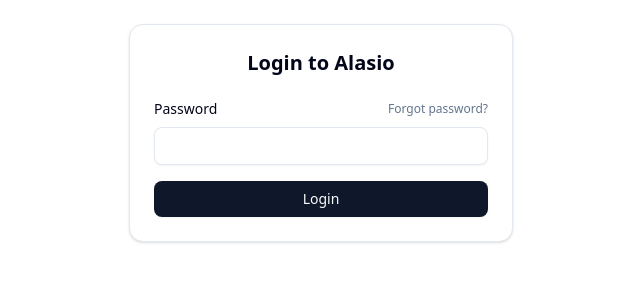
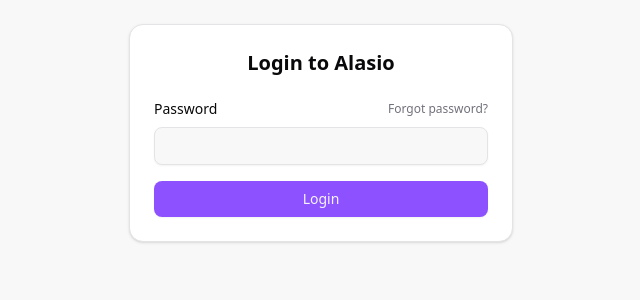
Before and after one commit to LmeSzinc/Alasio, a SvelteKit app in the folder frontend/: page /auth in a window 1280 px wide. Shown: the top 300 px of the page, without its empty margins (319-959 px from the left). Built offline with nearby package versions, Linux system fonts and the light colour scheme.

Commit message:
Add(frontend): Dark mode toggle

```diff
--- a/frontend/package.json
+++ b/frontend/package.json
@@ -43,5 +43,8 @@
     "onlyBuiltDependencies": [
       "esbuild"
     ]
+  },
+  "dependencies": {
+    "mode-watcher": "^1.1.0"
   }
 }
--- a/frontend/src/app.css
+++ b/frontend/src/app.css
@@ -6,72 +6,71 @@
 
 :root {
   --radius: 0.625rem;
-  --background: oklch(1 0 0);
-  --foreground: oklch(0.129 0.042 264.695);
+  --background: #f8f8f8;
+  --foreground: oklch(0.141 0.005 285.823);
   --card: oklch(1 0 0);
-  --card-foreground: oklch(0.129 0.042 264.695);
+  --card-foreground: oklch(0.141 0.005 285.823);
   --popover: oklch(1 0 0);
-  --popover-foreground: oklch(0.129 0.042 264.695);
-  --primary: oklch(0.208 0.042 265.755);
-  --primary-foreground: oklch(0.984 0.003 247.858);
-  --secondary: oklch(0.968 0.007 247.896);
-  --secondary-foreground: oklch(0.208 0.042 265.755);
-  --muted: oklch(0.968 0.007 247.896);
-  --muted-foreground: oklch(0.554 0.046 257.417);
-  --accent: oklch(0.968 0.007 247.896);
-  --accent-foreground: oklch(0.208 0.042 265.755);
+  --popover-foreground: oklch(0.141 0.005 285.823);
+  --primary: oklch(0.606 0.25 292.717);
+  --primary-foreground: oklch(0.969 0.016 293.756);
+  --secondary: oklch(0.967 0.001 286.375);
+  --secondary-foreground: oklch(0.21 0.006 285.885);
+  --muted: oklch(0.967 0.001 286.375);
+  --muted-foreground: oklch(0.552 0.016 285.938);
+  --accent: oklch(0.967 0.001 286.375);
+  --accent-foreground: oklch(0.21 0.006 285.885);
   --destructive: oklch(0.577 0.245 27.325);
-  --border: oklch(0.929 0.013 255.508);
-  --input: oklch(0.929 0.013 255.508);
-  --ring: oklch(0.704 0.04 256.788);
+  --border: oklch(0.92 0.004 286.32);
+  --input: oklch(0.92 0.004 286.32);
+  --ring: oklch(0.606 0.25 292.717);
   --chart-1: oklch(0.646 0.222 41.116);
   --chart-2: oklch(0.6 0.118 184.704);
   --chart-3: oklch(0.398 0.07 227.392);
   --chart-4: oklch(0.828 0.189 84.429);
   --chart-5: oklch(0.769 0.188 70.08);
-  --sidebar: oklch(0.984 0 0);
-  --sidebar-foreground: oklch(0.129 0.042 264.695);
-  --sidebar-primary: oklch(0.208 0.042 265.755);
-  --sidebar-primary-foreground: oklch(0.984 0.003 247.858);
-  --sidebar-accent: oklch(0.968 0.007 247.896);
-  --sidebar-accent-foreground: oklch(0.208 0.042 265.755);
-  --sidebar-border: oklch(0.929 0.013 255.508);
-  --sidebar-ring: oklch(0.704 0.04 256.788);
-  --surface: oklch(0.98 0 0);
+  --sidebar: oklch(0.985 0 0);
+  --sidebar-foreground: oklch(0.141 0.005 285.823);
+  --sidebar-primary: oklch(0.606 0.25 292.717);
+  --sidebar-primary-foreground: oklch(0.969 0.016 293.756);
+  --sidebar-accent: oklch(0.967 0.001 286.375);
+  --sidebar-accent-foreground: oklch(0.21 0.006 285.885);
+  --sidebar-border: oklch(0.92 0.004 286.32);
+  --sidebar-ring: oklch(0.606 0.25 292.717);
 }
 
 .dark {
-  --background: oklch(0.129 0.042 264.695);
-  --foreground: oklch(0.984 0.003 247.858);
-  --card: oklch(0.208 0.042 265.755);
-  --card-foreground: oklch(0.984 0.003 247.858);
-  --popover: oklch(0.208 0.042 265.755);
-  --popover-foreground: oklch(0.984 0.003 247.858);
-  --primary: oklch(0.929 0.013 255.508);
-  --primary-foreground: oklch(0.208 0.042 265.755);
-  --secondary: oklch(0.279 0.041 260.031);
-  --secondary-foreground: oklch(0.984 0.003 247.858);
-  --muted: oklch(0.279 0.041 260.031);
-  --muted-foreground: oklch(0.704 0.04 256.788);
-  --accent: oklch(0.279 0.041 260.031);
-  --accent-foreground: oklch(0.984 0.003 247.858);
+  --background: oklch(0.141 0.005 285.823);
+  --foreground: oklch(0.985 0 0);
+  --card: oklch(0.21 0.006 285.885);
+  --card-foreground: oklch(0.985 0 0);
+  --popover: oklch(0.21 0.006 285.885);
+  --popover-foreground: oklch(0.985 0 0);
+  --primary: oklch(0.541 0.281 293.009);
+  --primary-foreground: oklch(0.969 0.016 293.756);
+  --secondary: oklch(0.274 0.006 286.033);
+  --secondary-foreground: oklch(0.985 0 0);
+  --muted: oklch(0.274 0.006 286.033);
+  --muted-foreground: oklch(0.705 0.015 286.067);
+  --accent: oklch(0.274 0.006 286.033);
+  --accent-foreground: oklch(0.985 0 0);
   --destructive: oklch(0.704 0.191 22.216);
   --border: oklch(1 0 0 / 10%);
   --input: oklch(1 0 0 / 15%);
-  --ring: oklch(0.551 0.027 264.364);
+  --ring: oklch(0.541 0.281 293.009);
   --chart-1: oklch(0.488 0.243 264.376);
   --chart-2: oklch(0.696 0.17 162.48);
   --chart-3: oklch(0.769 0.188 70.08);
   --chart-4: oklch(0.627 0.265 303.9);
   --chart-5: oklch(0.645 0.246 16.439);
-  --sidebar: oklch(0.208 0 0);
-  --sidebar-foreground: oklch(0.984 0.003 247.858);
-  --sidebar-primary: oklch(0.488 0.243 264.376);
-  --sidebar-primary-foreground: oklch(0.984 0.003 247.858);
-  --sidebar-accent: oklch(0.279 0.041 260.031);
-  --sidebar-accent-foreground: oklch(0.984 0.003 247.858);
+  --sidebar: oklch(0.21 0.006 285.885);
+  --sidebar-foreground: oklch(0.985 0 0);
+  --sidebar-primary: oklch(0.541 0.281 293.009);
+  --sidebar-primary-foreground: oklch(0.969 0.016 293.756);
+  --sidebar-accent: oklch(0.274 0.006 286.033);
+  --sidebar-accent-foreground: oklch(0.985 0 0);
   --sidebar-border: oklch(1 0 0 / 10%);
-  --sidebar-ring: oklch(0.551 0.027 264.364);
+  --sidebar-ring: oklch(0.541 0.281 293.009);
 }
 
 @theme inline {
@@ -122,9 +121,6 @@
 }
 
 @layer utilities {
-  .neubackground {
-    background: #f8f8f8;
-  }
   .neushadow {
     box-shadow:
       8px 8px 12px rgb(174 174 192 / 12%),
@@ -132,4 +128,7 @@
       inset 8px 8px 32px rgb(174 174 192 / 12%),
       inset -8px -8px 32px #ffffff;
   }
+  .dark .neushadow {
+    box-shadow: none
+  }
 }
--- a/frontend/src/lib/components/arginput/Input.svelte
+++ b/frontend/src/lib/components/arginput/Input.svelte
@@ -34,7 +34,7 @@
     class={cn(
       // --- CORE CHANGES ---
       // 1. Remove all native borders to ensure consistent box-sizing.
-      "border-0 shadow-none",
+      "bg-card dark:bg-card border-0 shadow-none",
 
       // 2. Create the "bottom border" using a box-shadow.
       //    Syntax: `shadow-[offsetX offsetY blur spread color]`
--- a/frontend/src/lib/components/header/Header.svelte
+++ b/frontend/src/lib/components/header/Header.svelte
@@ -11,7 +11,7 @@
   let { class: className, onMenuClick }: HTMLAttributes<HTMLHeadElement> & $$props = $props();
 </script>
 
-<header class={cn("bg-background flex h-12.5 w-full items-center gap-4 px-4 pr-13", className)}>
+<header class={cn("bg-card flex h-12.5 w-full items-center gap-4 px-4 pr-13", className)}>
   <!-- Mobile menu button, hidden on medium screens and up -->
   <Button variant="ghost" size="icon" class="shrink-0 md:hidden" onclick={onMenuClick}>
     <Menu class="h-5 w-5" />
--- /dev/null
+++ b/frontend/src/lib/components/ui/theme/index.ts
@@ -0,0 +1 @@
+export { default as ThemeToggle } from "./theme-toggle.svelte";
--- /dev/null
+++ b/frontend/src/lib/components/ui/theme/theme-toggle.svelte
@@ -0,0 +1,23 @@
+<script lang="ts">
+    import SunIcon from "@lucide/svelte/icons/sun";
+    import MoonIcon from "@lucide/svelte/icons/moon";
+
+    import { toggleMode } from "mode-watcher";
+    import { Button, type ButtonProps } from "$lib/components/ui/button/index.js";
+    let {
+		class: className,
+		variant = "outline",
+		size = "icon",
+		ref = $bindable(null),
+	}: ButtonProps = $props();
+</script>
+
+<Button bind:ref class={className} onclick={toggleMode} {variant} {size}>
+    <SunIcon
+        class="h-[1.2rem] w-[1.2rem] rotate-0 scale-100 !transition-all dark:-rotate-90 dark:scale-0"
+    />
+    <MoonIcon
+        class="absolute h-[1.2rem] w-[1.2rem] rotate-90 scale-0 !transition-all dark:rotate-0 dark:scale-100"
+    />
+    <span class="sr-only">Toggle theme</span>
+</Button>
--- a/frontend/src/routes/(private)/+layout.svelte
+++ b/frontend/src/routes/(private)/+layout.svelte
@@ -6,6 +6,7 @@
   import { Button } from "$lib/components/ui/button";
   import * as Card from "$lib/components/ui/card";
   import * as Sheet from "$lib/components/ui/sheet";
+  import { ThemeToggle } from "$lib/components/ui/theme/index.js";
   import { initNavContext } from "$lib/navcontext.svelte";
   import { cn } from "$lib/utils.js";
   // props
@@ -43,6 +44,7 @@
 </script>
 
 <svelte:window bind:innerWidth />
+<ThemeToggle class="absolute right-5 bottom-5 z-50"></ThemeToggle>
 {#if data.success}
   <!-- 1. Main layout -->
   <div class="app-container flex h-screen w-full flex-col">
@@ -51,17 +53,17 @@
       <Header onMenuClick={openSheet} />
     </div>
     <!-- 1.2 Layout body -->
-    <div class="app-layout-body neubackground flex-1 overflow-hidden">
+    <div class="app-layout-body flex-1 overflow-hidden">
       <div class="mx-auto flex h-full max-w-7xl">
         <!-- 1.2.1 Aside and nav -->
         <!-- If media<xl, aside and nav show as one sidebar -->
         <!-- If media>=xl, aside and nav show as standalone cards -->
         <div class="aside-container hidden md:flex">
-          <div class={cn("aside-item border-border bg-background border-r", isXlScreen && "neushadow")}>
+          <div class={cn("aside-item bg-card border-border border-r", isXlScreen && "neushadow")}>
             <ConfigAside class="pt-1 xl:pt-0" />
           </div>
           {#if slots.nav}
-            <div class={cn("aside-item bg-background w-60 pt-1 xl:pt-0", isXlScreen && "neushadow")}>
+            <div class={cn("aside-item bg-card w-60 pt-1 xl:pt-0", isXlScreen && "neushadow")}>
               {@render slots.nav()}
             </div>
           {/if}
@@ -127,7 +129,7 @@
   }
   @media (min-width: 1280px) {
     .aside-container {
-      margin-top: 0.5rem;
+      margin-top: 1rem;
       gap: 1rem;
       box-shadow: none;
       overflow: visible;
@@ -137,7 +139,6 @@
       overflow: hidden;
       border: none;
       border-radius: calc(var(--radius) + 2px);
-      background-color: var(--color-background);
       align-self: flex-start;
       min-height: 20rem;
     }
--- a/frontend/src/routes/+layout.svelte
+++ b/frontend/src/routes/+layout.svelte
@@ -1,7 +1,9 @@
 <script lang="ts">
+  import { ModeWatcher } from "mode-watcher";
   import "../app.css";
 
   let { children } = $props();
 </script>
 
+<ModeWatcher />
 {@render children()}
```
Also changed, not shown: 1 other file (tests, documents, lock files or other folders).
